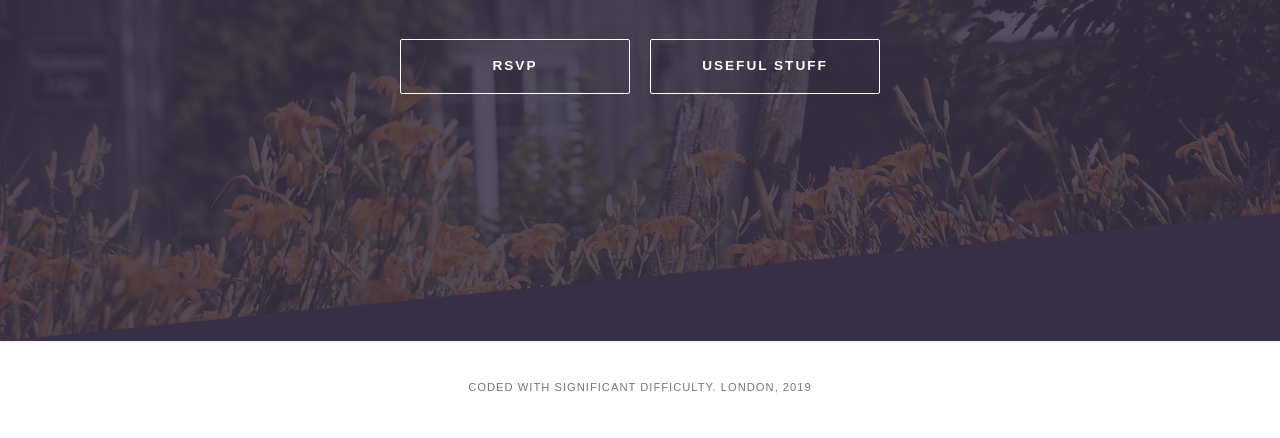
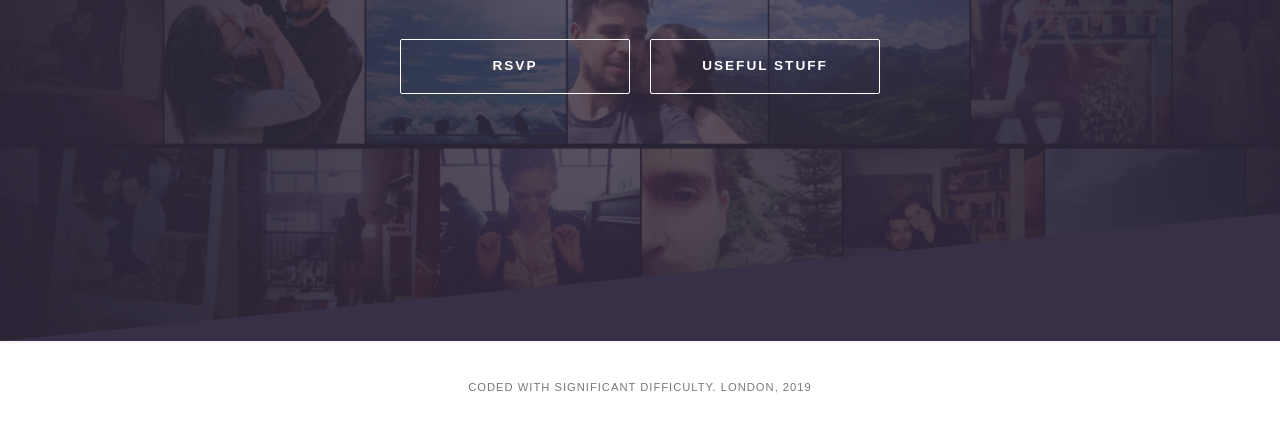
Before and after one commit to Kmjohnston1988/K-mac-2019, a plain HTML site: page index.html in a window 1280 px wide. Shown: the part 459-897 px from the top of the page. Drawn offline with nearby package versions, Linux system fonts and the light colour scheme; a web font is replaced by a local one.

Commit message:
header fix

```diff
--- a/Assets/css/styles.css
+++ b/Assets/css/styles.css
@@ -404,7 +404,7 @@
   background-size: cover;
   background-position: center;
   background-repeat: no-repeat;
-  background-image: url("../images/Header_lodge-main_colour.jpg");
+  background-image: url("../images/Home_Header_New.jpg");
   content: "";
   opacity: 0;
   top: 0;
```
Also changed, not shown: Assets/images/Home_Header_New.jpg (added).
